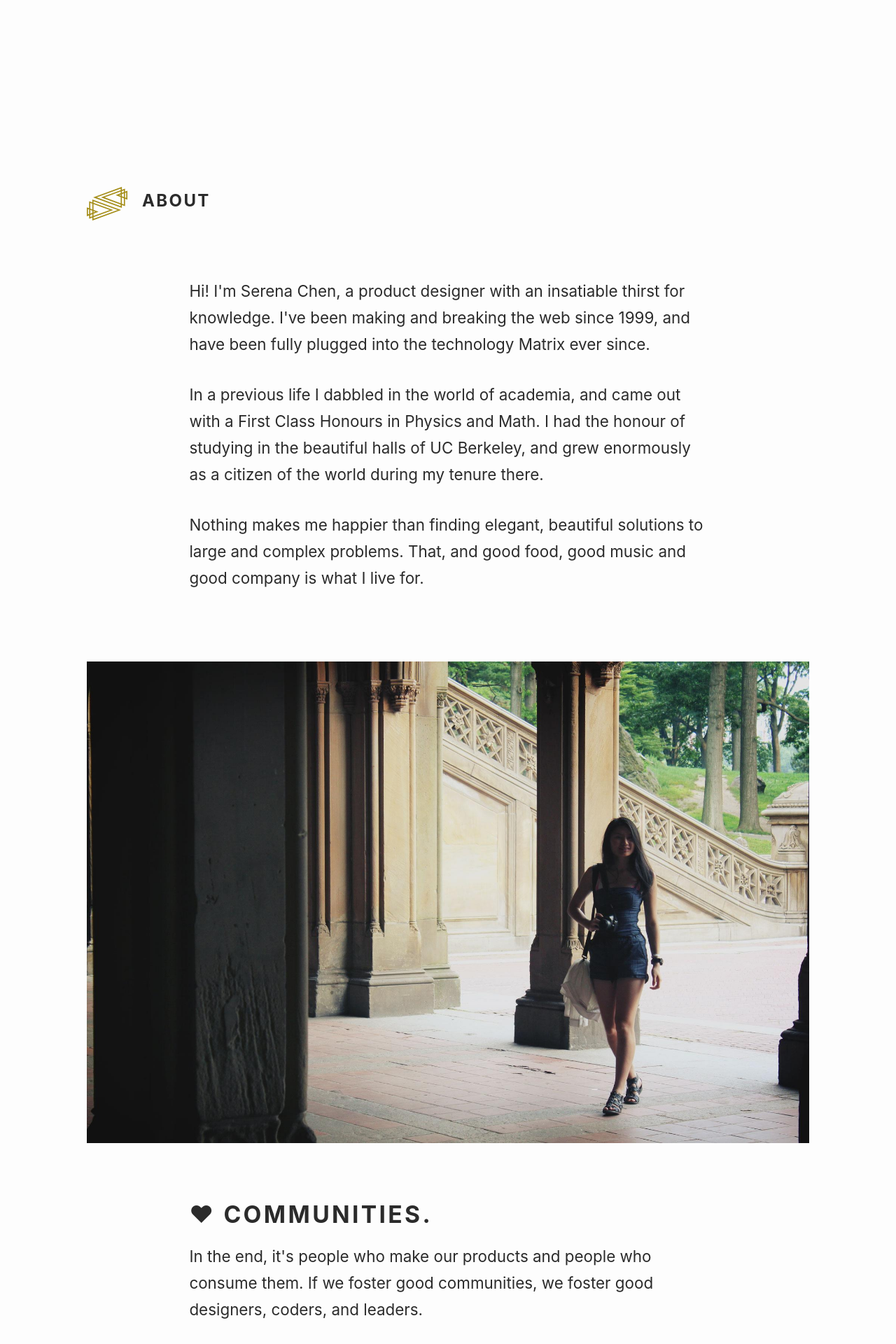
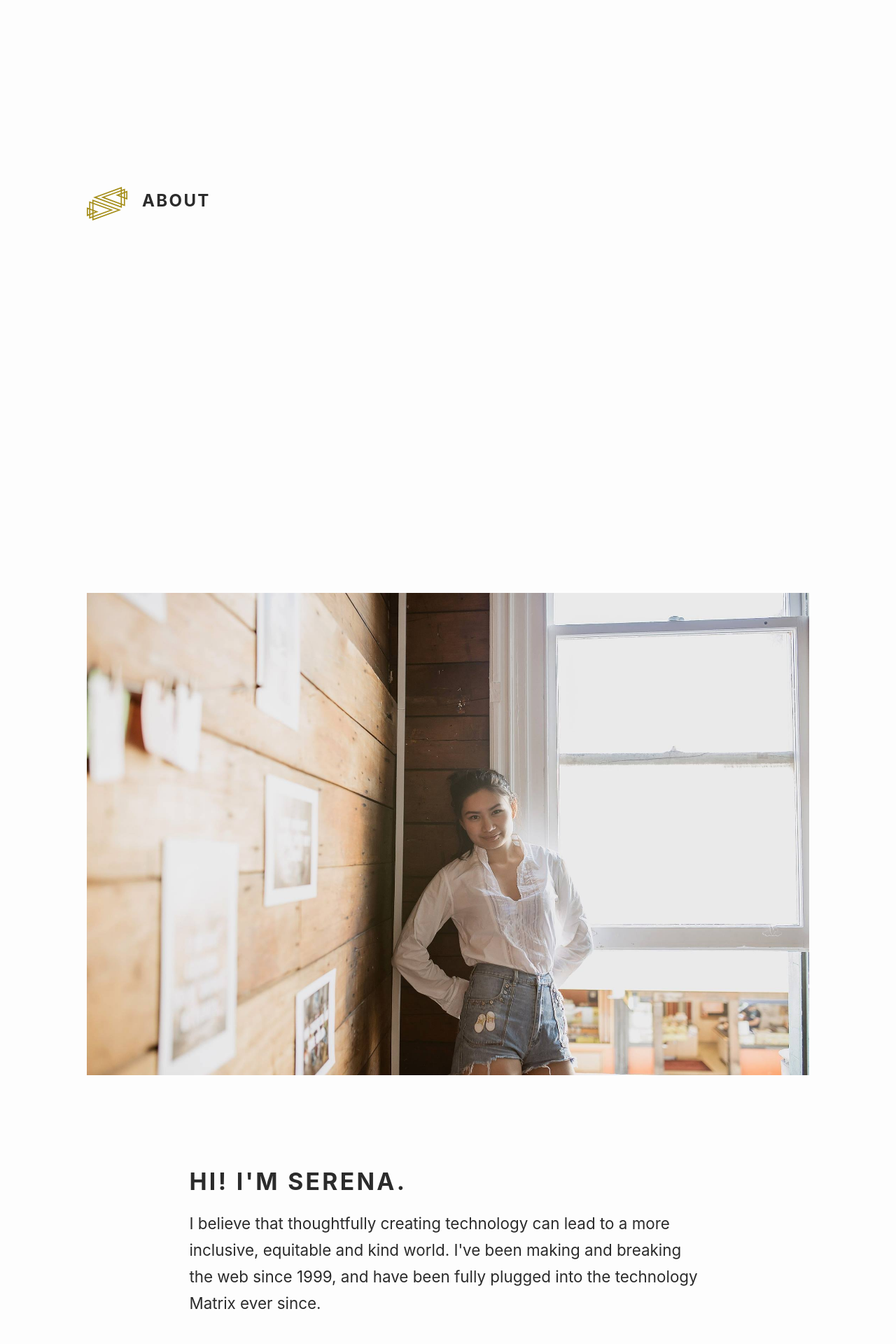
Before and after one commit to heisenburger/ws, a Jekyll site: the page built from about.html, in a window 1280 px wide. Shown: the top 1920 px of the page at 70% size. Built offline with Jekyll 4.4.1, drawn with Linux system fonts in a browser that asks for light colours; some of the changed text lies outside the part shown.

Commit message:
update about

```diff
--- a/_layouts/blog.html
+++ b/_layouts/blog.html
@@ -3,7 +3,7 @@
 
   {% include head.html %}
 
-  <body>
+  <body class="wrapped">
 
     {% include blog-header.html %}
 
@@ -11,7 +11,7 @@
       {% include blog-title.html %}
 
       <div class="measure easyreading f-s p-top-mobile">
-          {{ content }}
+        {{ content }}
       </div>
 
     </div>
--- a/_layouts/default.html
+++ b/_layouts/default.html
@@ -3,12 +3,12 @@
 
   {% include head.html %}
 
-  <body>
+  <body class="wrapped">
 
     {% include header.html %}
 
     <div class="wrap text p-top-mobile">
-        {{ content }}
+      {{ content }}
     </div>
 
     {% include footer.html %}
--- a/_sass/_base.scss
+++ b/_sass/_base.scss
@@ -57,6 +57,7 @@
 
 figcaption {
   font-size: 0.875em;
+  text-align: center;
 }
 
 // Clearfix
--- a/_sass/_layout.scss
+++ b/_sass/_layout.scss
@@ -9,14 +9,14 @@
   width: 100%;
 }
 
-// Body
+// Wrapper
 
-body {
+.wrapped {
   padding: 0 $phi*3vw;
   @include query($bp-desktop){
     padding: 0 $phi*6vw;
   }
-  @include query(2000px){
+  @include query($bp-desktopwide){
     padding: 0 $phi*12vw;
   }
 }
@@ -34,16 +34,6 @@
   }
 }
 
-.p-top {
-  padding-top: $spacer / 8;
-  @include query($bp-tablet){
-    padding-top: $spacer;
-  }
-  @include query($bp-desktopwide){
-    padding-top: $spacer / 4;
-  }
-}
-
 .p-top-mobile {
   padding-top: $spacer / 8;
   @include query($bp-tablet){
@@ -51,8 +41,20 @@
   }
 }
 
+.p-top {
+  padding-top: $spacer;
+}
+
+.p-top-2 {
+  padding-top: $spacer*2;
+}
+
 .p-bottom {
   padding-bottom: $spacer;
+}
+
+.p-bottom-2 {
+  padding-bottom: $spacer*2;
 }
 
 .p-up {
@@ -95,7 +97,6 @@
 .measure {
   max-width: 33em;
   margin: 0 auto;
-  margin-bottom: $spacer*2;
 }
 
 .extraspacer {
--- a/about.html
+++ b/about.html
@@ -4,69 +4,96 @@
 permalink: /about/
 ---
 
+<img src="/images/me-at-office.jpg" alt="A photograph of me at a local co-working space" style="padding-top: 10vh;"/>
 
-<div class="measure easyreading p-top">
+<div class="measure easyreading p-top-2 p-bottom-2">
 
-  <!-- <img src="/images/cssconf.jpg" class="img-aside float-right"/> -->
+  <h2 class="h3">Hi! I'm Serena.</h2>
 
-  <p class="">
-    Hi! I'm Serena Chen, a product designer with an insatiable thirst for knowledge. I've been making and breaking the web since 1999, and have been fully plugged into the technology Matrix ever since.
+  <p>
+    I believe that thoughtfully creating technology can lead to a more inclusive, equitable and kind world. I've been making and breaking the web since 1999, and have been fully plugged into the technology Matrix ever since.
   </p>
 
-  <p class="">
-    In a previous life I dabbled in the world of academia, and came out with a First Class Honours in Physics and Math. I had the honour of studying in the beautiful halls of UC Berkeley, and grew enormously as a citizen of the world during my tenure there.
-  </p>
-
-  <p class="">
+  <p>
     Nothing makes me happier than finding elegant, beautiful solutions to large and complex problems. That, and good food, good music and good company is what I live for.
   </p>
 
 </div>
 
-<img src="/images/serena_in_nyc3.jpg" class="fullwidth"/>
+<figure>
+  <img src="/images/railsgirlswgtn.jpg" alt="A photograph of me and the Rails Girls Wellington crew"/>
+  <figcaption>The Rails Girls Wellington 2016 crew.</figcaption>
+</figure>
 
-<div class="measure easyreading p-top">
+<div class="measure easyreading p-top-2 p-bottom-2">
 
   <h2 class="h3">❤ Communities.</h2>
 
-  <p class="">
-    In the end, it's people who make our products and people who consume them. If we foster good communities, we foster good designers, coders, and leaders.
+  <p>
+    In the end, it's people who make our products and people who consume them. Hence, I believe compassion, empathy and community-building are non-negotible skills for working in tech. If we foster good communities, we foster good designers, coders, and leaders.
   </p>
 
-  <p class="">
-    Outside of my day job and <a href="http://serena.nz">side projects</a>, I enjoy volunteering as an organiser for <a href="http://railsgirls.com/wellington">Rails Girls Wellington</a>, as well as mentoring and coaching at various hackfests and student outreach events, such as <a href="https://summeroftech.co.nz/">Summer of Tech</a>. I've also just given my <a href="http://2016.cssconf.com.au/">first talk at a tech conference</a>! It was super exciting, and I learned so much from the wonderful people there.
+  <p>
+    Day to day I mentor our design interns at work. Outside of my day job and <a href="http://serena.nz">side projects</a>, I enjoy volunteering as an organiser for <a href="http://railsgirls.com/wellington">Rails Girls Wellington</a>, as well as mentoring and coaching at various hackfests and student outreach events, such as <a href="https://summeroftech.co.nz/">Summer of Tech</a>. I've also given a <a href="https://www.youtube.com/watch?v=uX9gijsLyzs">few</a> <a href="https://www.youtube.com/watch?v=kEBIEnV5u_o">conference</a> <a href="https://www.youtube.com/watch?v=xWpQDCPc_8E">talks</a>! It's super exciting, and I've learned so much from the wonderful people at all of these events.
   </p>
 
 </div>
 
-<img src="/images/railsgirlswgtn2k16.jpg" class="fullwidth"/>
+<figure>
+  <img src="/images/me-at-uxnz.jpg" alt="A photograph of me on stage talking about Design for Security at UXNZ 2017" />
+  <figcaption>A photo from my Design for Security talk at UXNZ 2017.</figcaption>
+</figure>
 
-<div class="measure easyreading p-top">
+<div class="measure easyreading p-top-2 p-bottom-2">
 
   <h2 class="h3">Forever a nerd.</h2>
 
-  <p class="">
-    When I'm stressed I like to go through elegant mathematical proofs &mdash; I find the certainty and beauty of it calms me down like nothing else. It's also a good perspective shifter. My problems don't seem so bad when I've gone through a proof that took humanity hundreds of years to solve.
+  <p>
+    When I'm stressed I like to go through elegant mathematical proofs. I find the certainty and beauty of it calms me like nothing else. In a previous life I was a theoretical physicist/mathematician, trying to understand how we bridge quantum mechanics with general relativity. I had the honour of studying in the beautiful halls of UC Berkeley, and grew enormously as a citizen of the world during my tenure there.
   </p>
 
-  <p class="">
-    Other nerdy things I like to indulge in include security, reverse-engineering puzzles, Magic the Gathering (though not much anymore, because $$$), architecture, video games (my list is neverending), and Star Trek: Voyager.
+  <p>
+    My life in physics taught me a skill I'll never stop using: how to view all knowledge and conceptual models as <em>tools</em> &mdash; instruments I can apply to new, unsolved problems.
   </p>
 
-  <p class="">
-    Don't get me wrong though. While I feel that &#8220;science nerd&#8221; describes me well, it can't quite contain my love for art, fashion, music, history and poetry.
+  <p>
+    Other nerdy things I like to indulge in include security, music, reverse-engineering puzzles, world history, architecture, classics, and science fiction shows I'll rewatch again and again inspite of an ever-growing list of the hottest new TV.
   </p>
 
 </div>
 
-<img src="/images/serena_in_nyc1.jpg" class="fullwidth"/>
+<figure>
+  <img src="/images/me-at-cssconf.jpg" alt="Photograph of my speaking at CSSConfAu 2016" />
+  <figcaption>Me talking at CSSConfAu in 2016 about a CSS thought experiment.</figcaption>
+</figure>
+
+<div class="measure easyreading p-top-2 p-bottom-2">
+
+  <p>
+    While most of what I do involves large-scale redesigns or reconciliation projects (i.e., creating design systems) across entire product suites, my everyday involves obsessing over product strategy, crafting narratives, data quality, and whatever is needed to get practical, positive change.
+  </p>
+
+  <p>
+    Apart from all of this I run a casual podcast with my friend, work on silly music projects and am getting back into reading Real Books! (Please hold me to this.)
+  </p>
+
+  <p>
+    I'm currently based in beautiful, tumultuous, tiny New Zealand.
+  </p>
+
+  <p>Thanks for stopping by.</p>
+
+</div>
+
+<figure>
+  <img src="/images/me-in-nyc.jpg" alt="Photograph of me strolling outside the Met"/>
+</figure>
 
 <div class="measure easyreading p-top">
 
   <h2 class="h3">Life events: A bullet point distillation.</h2>
 
-
-  <div class="">
+  <div>
     <h3 class="h5">2016</h3>
     <ul class="nls">
       <li>💁🏻&nbsp; Spoke at <a href="http://refactor.org.nz">Refactor</a> (<a href="https://medium.com/hvngry-magazine/feminism-is-a-ramp-96796a63c5c7">transcript here</a>) 🔥🔥🔥</li>
@@ -85,7 +112,7 @@
     </ul>
   </div>
 
-  <div class="">
+  <div>
     <h3 class="h5">2015</h3>
     <ul class="nls">
       <li></li>
@@ -102,7 +129,7 @@
     </ul>
   </div>
 
-  <div class="">
+  <div>
     <h3 class="h5">2014</h3>
     <ul class="nls">
       <li>💪🏽&nbsp; Founded, built and ran <a href="http://hvngrymag.com">HVNGRY Magazine</a> 🔥🔥🔥</li>
--- a/index.html
+++ b/index.html
@@ -107,3 +107,5 @@
     <p>Blowing thoroughly through one's own trumpet</p>
   </a> -->
 </div>
+
+<p>Want to see my portfolio? Flick me a message :)</p>
```
Also changed, not shown: images/me-at-cssconf.jpg (added), images/me-at-cssconfau.jpg (added), images/me-at-office.jpg (added), images/me-at-uxnz.jpg (added), images/me-hvngryshoot.jpg (added), images/me-in-nyc.jpg (added), images/railsgirlswgtn.jpg (added).
